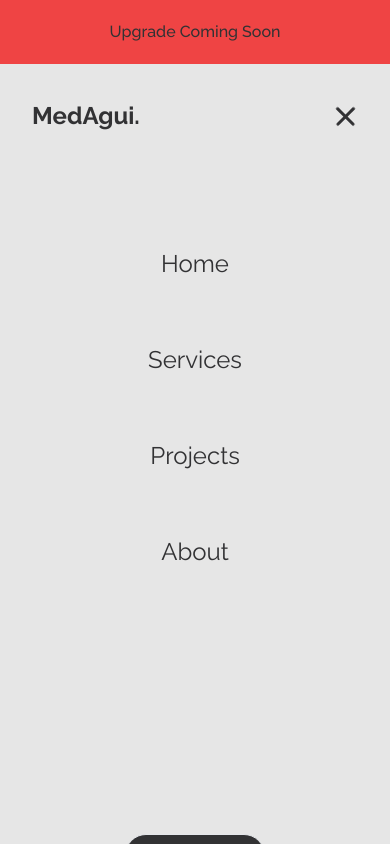
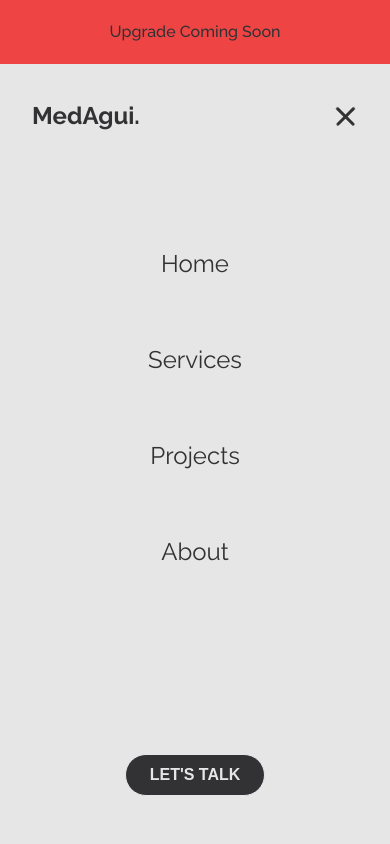
Before and after one commit to medagui1/itsmedagui, a React (Vite) app: page / in a window 390 px wide. Both pictures are taken after a click on the button "menu". Shown: the top 844 px of the page. Built offline with nearby package versions, Linux system fonts and the light colour scheme; a web font is replaced by a local one.

Commit message:
fixing minor toggleable menu problem

```diff
--- a/src/assets/sections/Nav.jsx
+++ b/src/assets/sections/Nav.jsx
@@ -102,7 +102,7 @@ const Nav = () => {
             </a>
           ))}
         </div>
-        <div className={`absolute bottom-0 flex w-full justify-center items-center mb-8 sm:hidden ${
+        <div className={`absolute bottom-16 flex w-full justify-center items-center mb-12 sm:hidden ${
                 isMenuOpen ? "translate-x-[0px] opacity-100"
                 : "translate-x-[200px] opacity-0"
               } transition-[transform, opacity] duration-[.6s]  ease-in-out`}>
```
